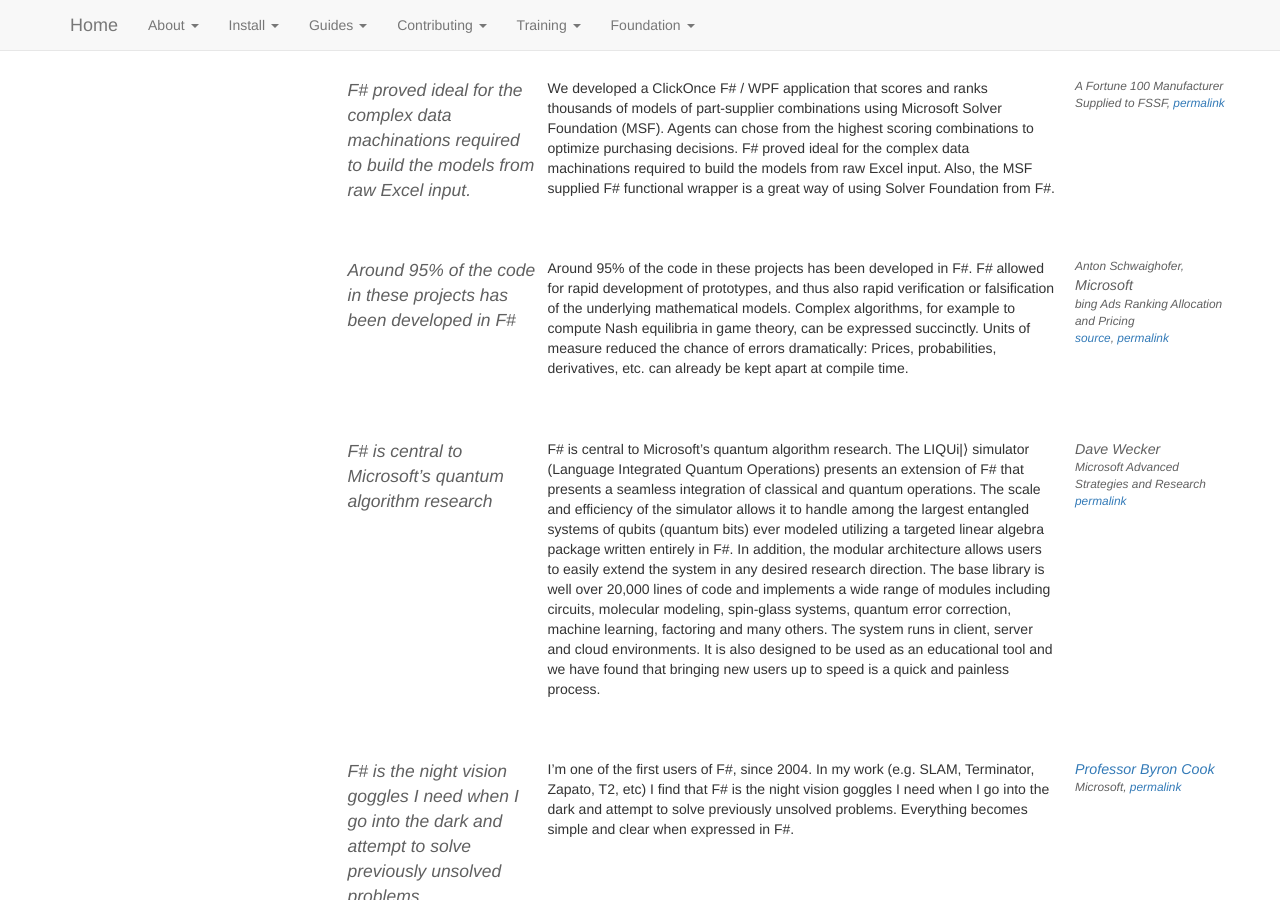
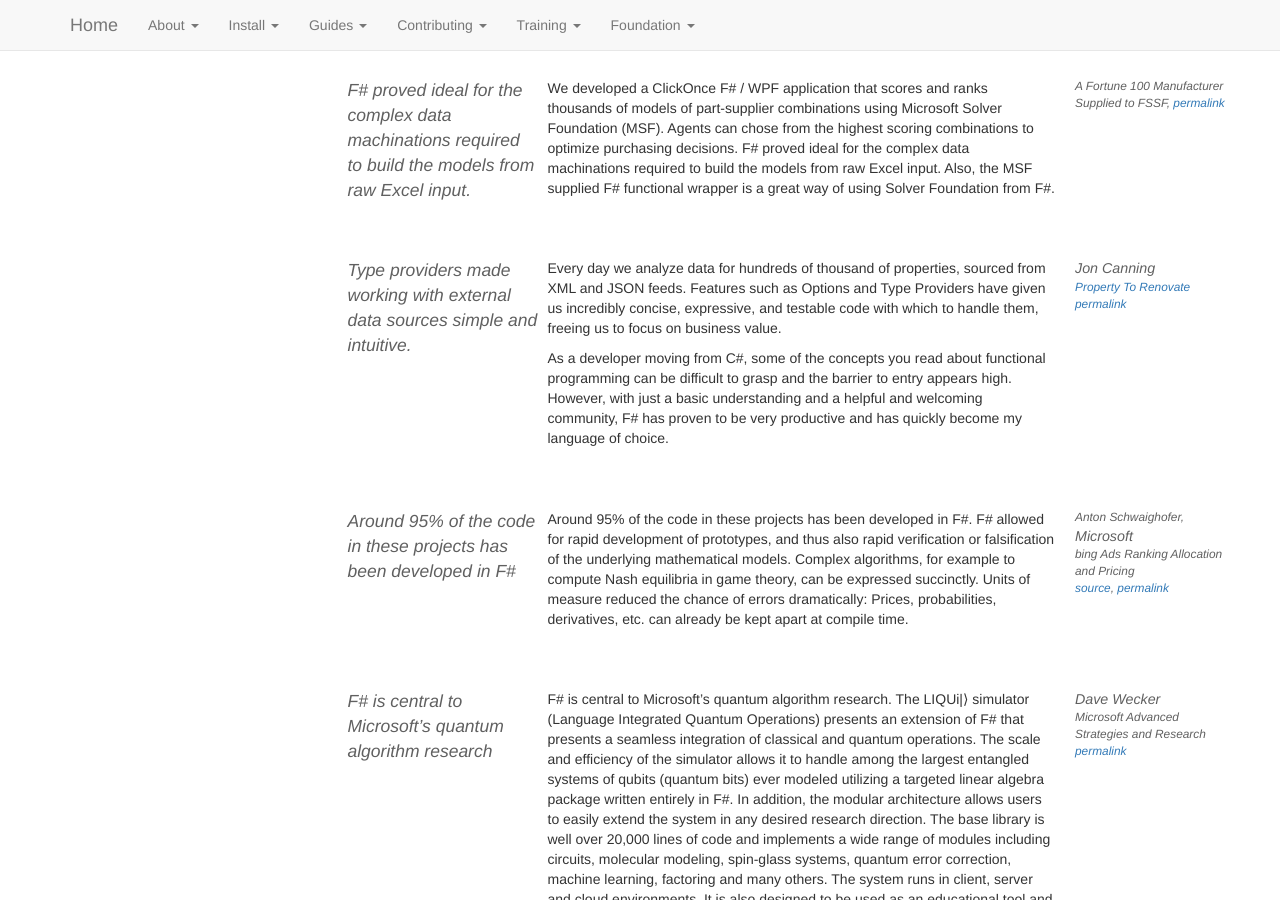
Before and after one commit to fsharp/fsharp.org, a Jekyll site: the page built from testimonials/index.md, in a window 1280 px wide and 900 px high, scrolled down 7772 px. Built offline with Jekyll 4.4.1, drawn with Linux system fonts in a browser that asks for light colours; nearby versions of some CDN libraries; some web fonts are replaced; comment, search, counter and statistics services are not loaded; some of the changed text lies outside the part shown.

Commit message:
Update index.md

```diff
--- a/testimonials/index.md
+++ b/testimonials/index.md
@@ -518,8 +518,26 @@
 
 <div class="keywords">manufacturing, optimization, Excel, solver</div>
 
+
+<a id="jon-canning"> &nbsp; </a>
+---
+
+> Type providers made working with external data sources simple and intuitive.
+
+1. **Jon Canning**
+2. [Property To Renovate](http://propertytorenovate.co.uk)
+3. [permalink](#jon-canning)
+
+
+Every day we analyze data for hundreds of thousand of properties, sourced from XML and JSON feeds. Features such as Options and Type Providers have given us incredibly concise, expressive, and testable code with which to handle them, freeing us to focus on business value.
+
+As a developer moving from C#, some of the concepts you read about functional programming can be difficult to grasp and the barrier to entry appears high. However, with just a basic understanding and a helpful and welcoming community, F# has proven to be very productive and has quickly become my language of choice.
+
+
+
 <a id="advertisement-rating-and-ranking-at-microsoft" > &nbsp; </a>
 ---
+
 
 > Around 95% of the code in these projects has been developed in F#
 
@@ -1288,21 +1306,6 @@
 
 
 
-<a id="jon-canning"> &nbsp; </a>
----
-
-> Type providers made working with external data sources simple and intuitive.
-
-1. **Jon Canning**
-2. [Property To Renovate](http://propertytorenovate.co.uk)
-3. [permalink](#jon-canning)
-
-
-Every day we analyze data for hundreds of thousand of properties, sourced from XML and JSON feeds. Features such as Options and Type Providers have given us incredibly concise, expressive, and testable code with which to handle them, freeing us to focus on business value.
-
-As a developer moving from C#, some of the concepts you read about functional programming can be difficult to grasp and the barrier to entry appears high. However, with just a basic understanding and a helpful and welcoming community, F# has proven to be very productive and has quickly become my language of choice.
-
-
 
 ### Additional Case Studies
 
```
